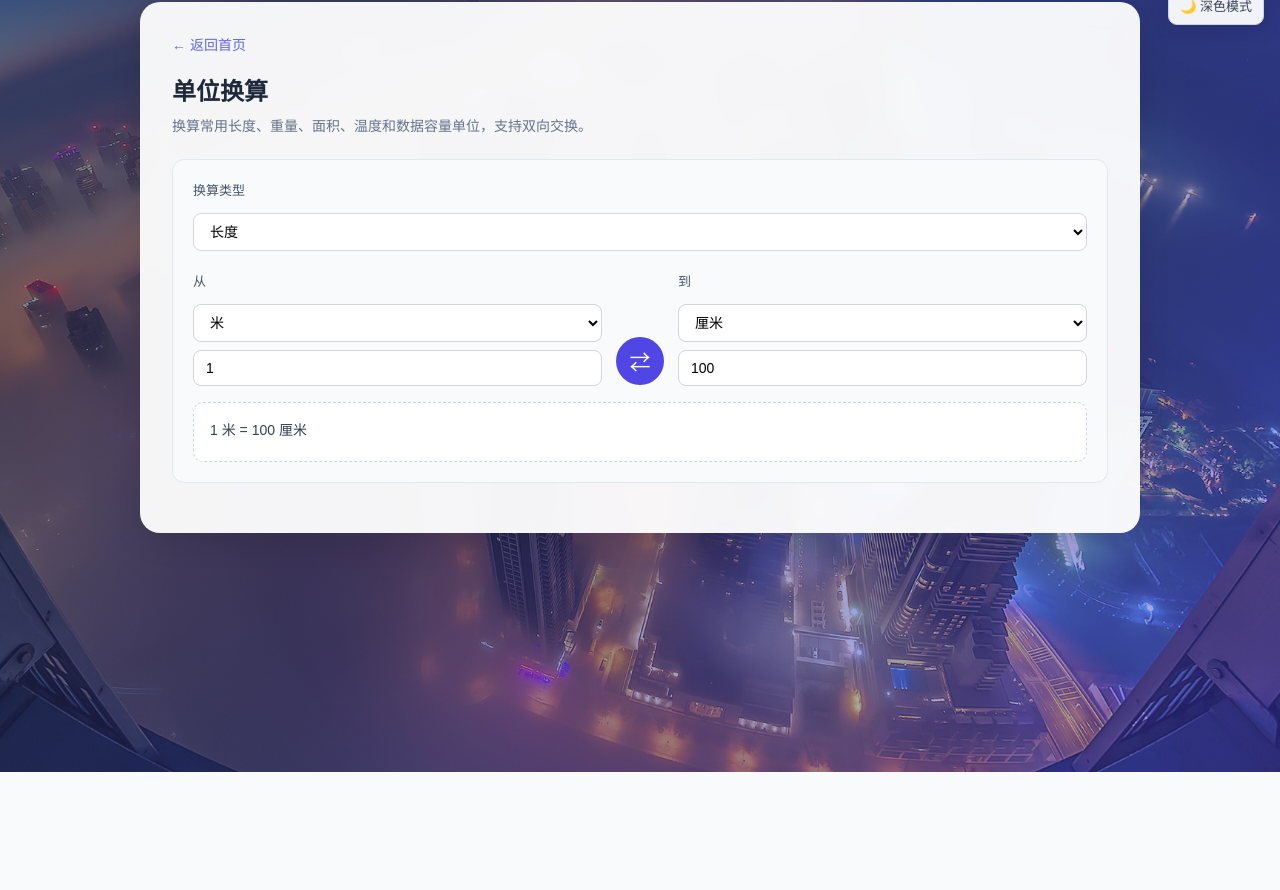
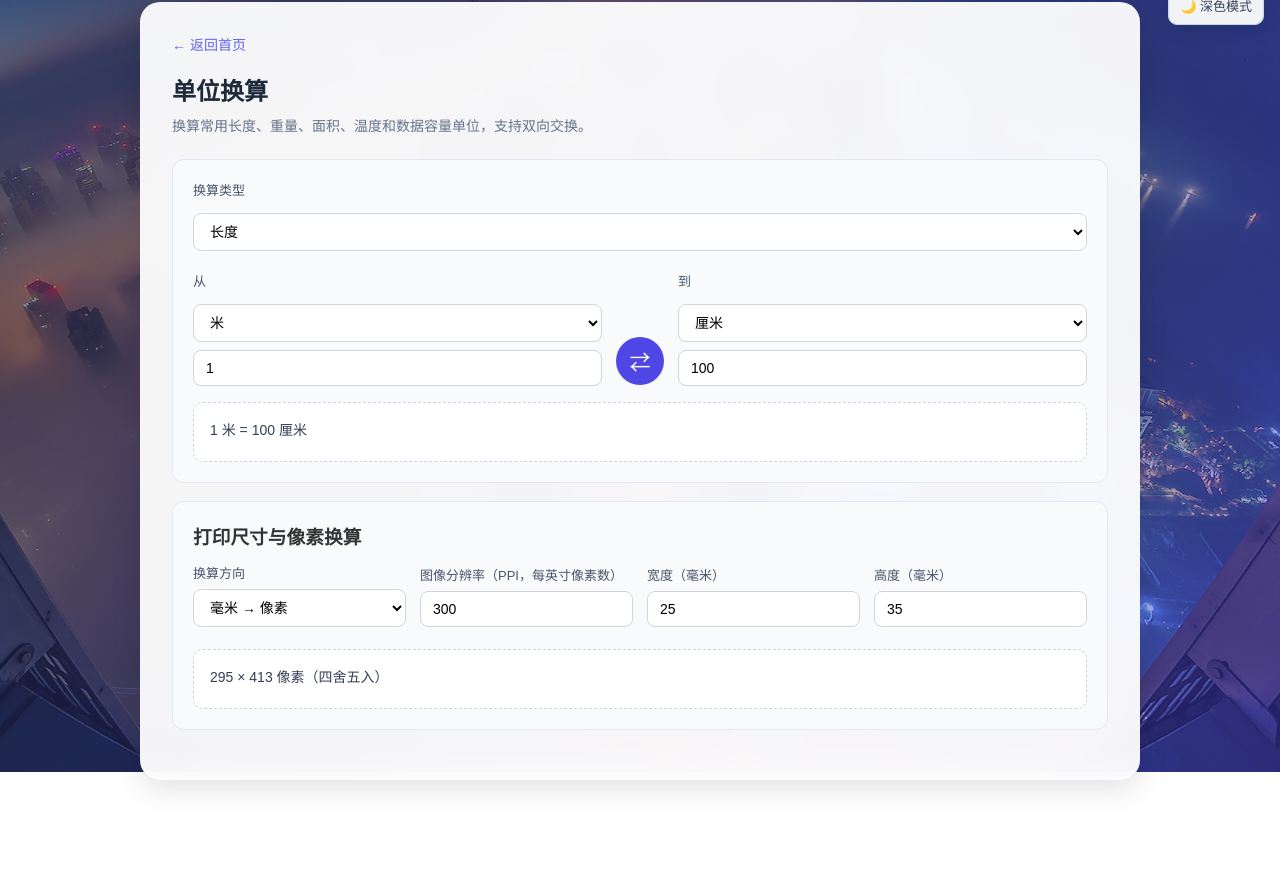
Before and after one commit to hadis112233/office-web, a PHP site: page /tools/unit-converter.php in a window 1280 px wide. Shown: the part 28-918 px from the top of the page. Before the commit the page ends 800 px from the top, so only its background shows below. Run offline with PHP 8.4, Linux system fonts and the light colour scheme.

Commit message:
feat: convert print dimensions and pixels at a chosen resolution

```diff
--- a/index.php
+++ b/index.php
@@ -201,7 +201,7 @@ $quote = $welcome_messages[date('j') % count($welcome_messages)];
                     <a class="tool-card" href="tools/unit-converter.php">
                         <div class="tool-icon">📏</div>
                         <div class="tool-name">单位换算</div>
-                        <div class="tool-desc">长度、重量、面积、温度和容量换算</div>
+                        <div class="tool-desc">长度、重量、面积、温度、容量及打印尺寸换算</div>
                     </a>
                     <a class="tool-card" href="tools/percentage-calculator.php">
                         <div class="tool-icon">％</div>
--- a/tools/unit-converter.php
+++ b/tools/unit-converter.php
@@ -13,7 +13,18 @@ include '_header.php';
                 </div>
                 <div class="result-box" id="formula" role="status"></div>
             </div>
+            <section class="tool-panel" aria-labelledby="printHeading">
+                <h3 id="printHeading">打印尺寸与像素换算</h3>
+                <div class="print-fields">
+                    <label>换算方向<select id="printDirection"><option value="toPixels">毫米 → 像素</option><option value="toMm">像素 → 毫米</option></select></label>
+                    <label>图像分辨率（PPI，每英寸像素数）<input id="printPpi" type="number" value="300" min="0" step="any"></label>
+                    <label><span id="widthLabel">宽度（毫米）</span><input id="printWidth" type="number" value="25" min="0" step="any"></label>
+                    <label><span id="heightLabel">高度（毫米）</span><input id="printHeight" type="number" value="35" min="0" step="any"></label>
+                </div>
+                <div class="result-box" id="printResult" role="status"></div>
+            </section>
             <style>
+            .print-fields{display:grid;grid-template-columns:repeat(auto-fit,minmax(min(100%,200px),1fr));gap:14px;margin:14px 0}.print-fields label{display:grid;align-content:end;gap:7px}.print-fields input,.print-fields select{width:100%}
             #category{width:100%;margin:8px 0 20px}.convert-row{display:grid;grid-template-columns:1fr auto 1fr;align-items:end;gap:14px}.convert-row>div{display:grid;gap:8px}.swap{width:48px;height:48px;margin-bottom:1px;border:0;border-radius:50%;background:#4f46e5;color:#fff;font-size:21px;cursor:pointer}@media(max-width:650px){.convert-row{grid-template-columns:1fr}.swap{justify-self:center;transform:rotate(90deg)}}
             </style>
             <script>
@@ -26,6 +37,32 @@ include '_header.php';
                     temperature:{units:{C:['摄氏度'],F:['华氏度'],K:['开尔文']},defaults:['C','F']}
                 };
                 const $=id=>document.getElementById(id); const format=n=>Number.isFinite(n)?new Intl.NumberFormat('zh-CN',{maximumFractionDigits:8}).format(n):'—';
+                function updatePrintSize(){
+                    const toPixels = $('printDirection').value === 'toPixels';
+                    const unit = toPixels ? '毫米' : '像素';
+                    $('widthLabel').textContent = '宽度（' + unit + '）';
+                    $('heightLabel').textContent = '高度（' + unit + '）';
+                    const dimensions = [$('printWidth').valueAsNumber, $('printHeight').valueAsNumber];
+                    const ppi = $('printPpi').valueAsNumber;
+                    const result = $('printResult');
+                    if (![...dimensions, ppi].every(n => Number.isFinite(n) && n > 0)) {
+                        result.textContent = '请填写大于零的宽度、高度和图像分辨率。';
+                        return;
+                    }
+                    if (!toPixels && !dimensions.every(Number.isSafeInteger)) {
+                        result.textContent = '像素宽度和高度需要填写整数。';
+                        return;
+                    }
+                    const sizes = dimensions.map(n => toPixels ? Math.round(n / 25.4 * ppi) : n / ppi * 25.4);
+                    if (!sizes.every(n => Number.isFinite(n) && n > 0 && (!toPixels || Number.isSafeInteger(n)))) {
+                        result.textContent = '尺寸超出换算范围，请检查输入值。';
+                        return;
+                    }
+                    result.textContent = sizes.map(format).join(' × ') + (toPixels ? ' 像素（四舍五入）' : ' 毫米');
+                }
+                $('printDirection').addEventListener('change', updatePrintSize);
+                ['printWidth','printHeight','printPpi'].forEach(id => $(id).addEventListener('input', updatePrintSize));
+                updatePrintSize();
                 function temp(value,from,to){let c=from==='C'?value:from==='F'?(value-32)*5/9:value-273.15;return to==='C'?c:to==='F'?c*9/5+32:c+273.15;}
                 function fill(){const set=sets[$('category').value];['fromUnit','toUnit'].forEach((id,index)=>{$(id).innerHTML='';Object.entries(set.units).forEach(([key,item])=>{const option=document.createElement('option');option.value=key;option.textContent=item[0];$(id).appendChild(option);});$(id).value=set.defaults[index];});convert();}
                 function convert(){const set=sets[$('category').value],value=Number($('fromValue').value),from=$('fromUnit').value,to=$('toUnit').value;let result=$('category').value==='temperature'?temp(value,from,to):value*set.units[from][1]/set.units[to][1];$('toValue').value=format(result);$('formula').textContent=format(value)+' '+set.units[from][0]+' = '+format(result)+' '+set.units[to][0];}
```
